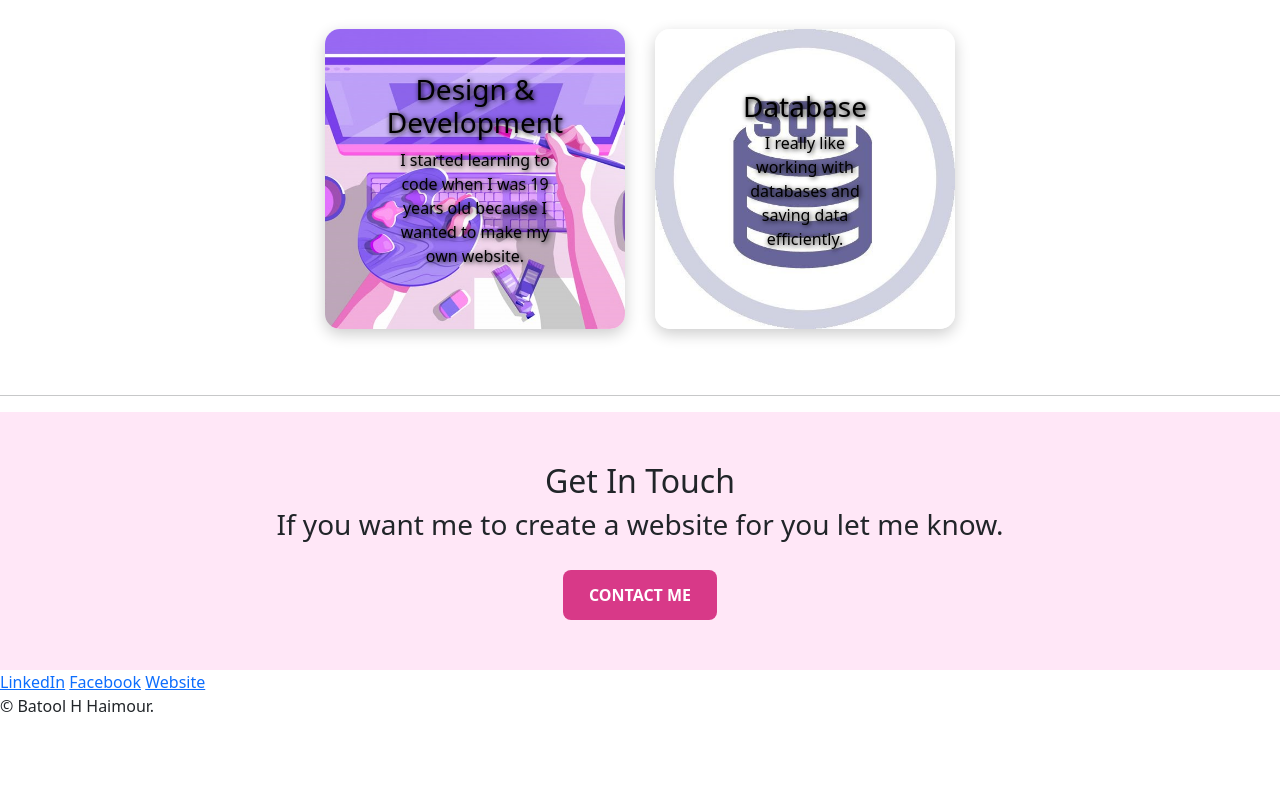
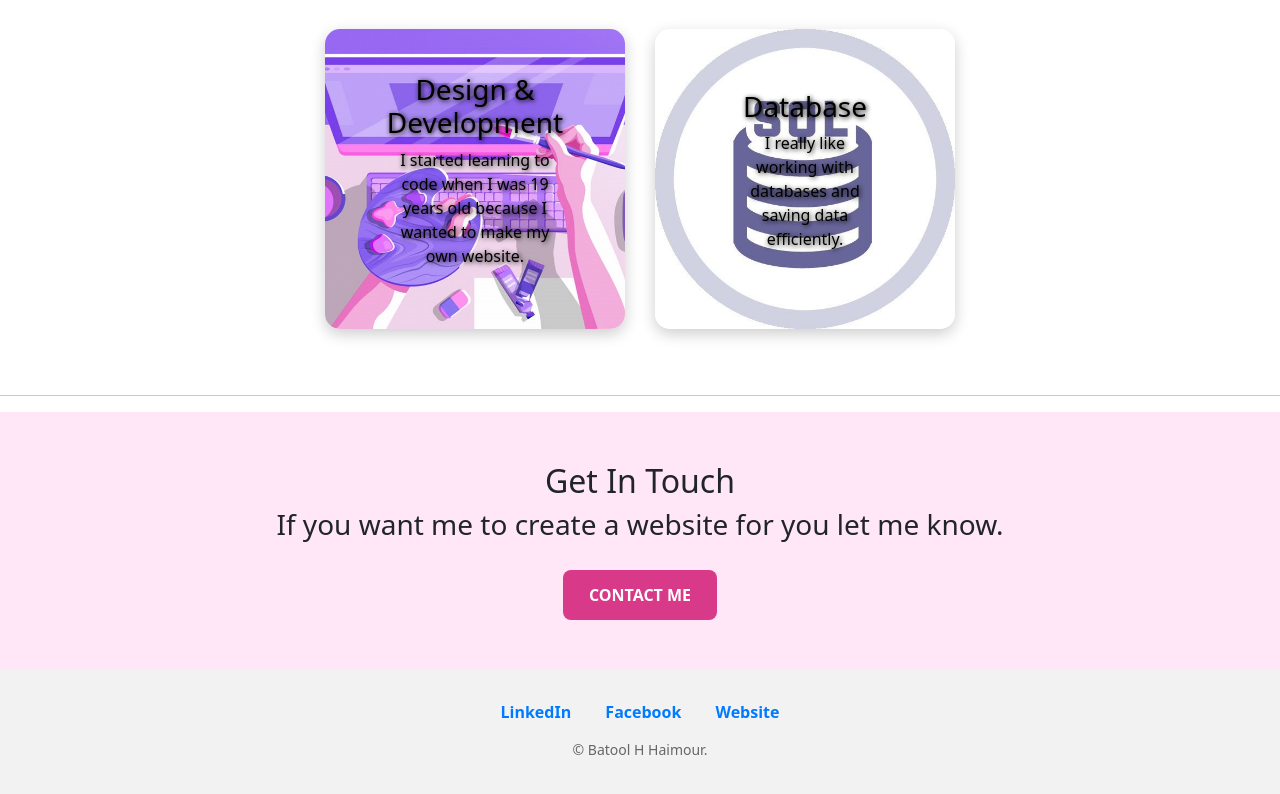
Before and after one commit to BatoolHisham/html-protofil, a plain HTML site: page index.html in a window 1280 px wide. Shown: the part 1248-2042 px from the top of the page. Before the commit the page ends 1982 px from the top, so only its background shows below. Drawn offline with nearby package versions, Linux system fonts and the light colour scheme.

Commit message:
Add files via upload

```diff
--- a/styleB.css
+++ b/styleB.css
@@ -97,3 +97,26 @@ h3{
   padding: 50px 20px;
   background-color: #ffe7f7; /* optional light background */
 }
+.bottom-container {
+  background-color: #f2f2f2; /* optional background */
+  padding: 30px 20px;
+  text-align: center; /* center all inline elements inside */
+}
+
+.footer-link {
+  margin: 0 15px;           /* spacing between links */
+  text-decoration: none;
+  color: #007BFF;           /* blue color */
+  font-weight: bold;
+}
+
+.footer-link:hover {
+  color: #0056b3;
+  text-decoration: underline;
+}
+
+.copyright {
+  color: #666;
+  font-size: 14px;
+  margin-top: 15px;
+}
```
